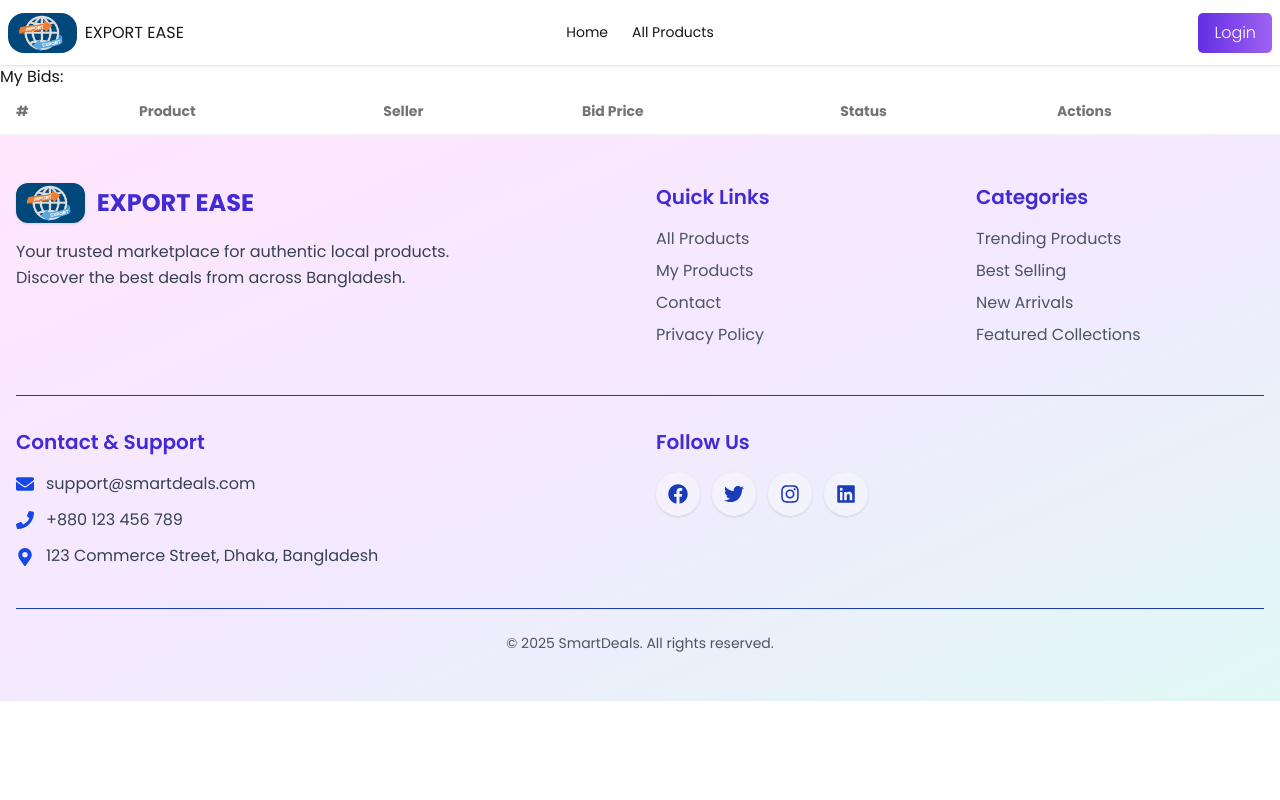
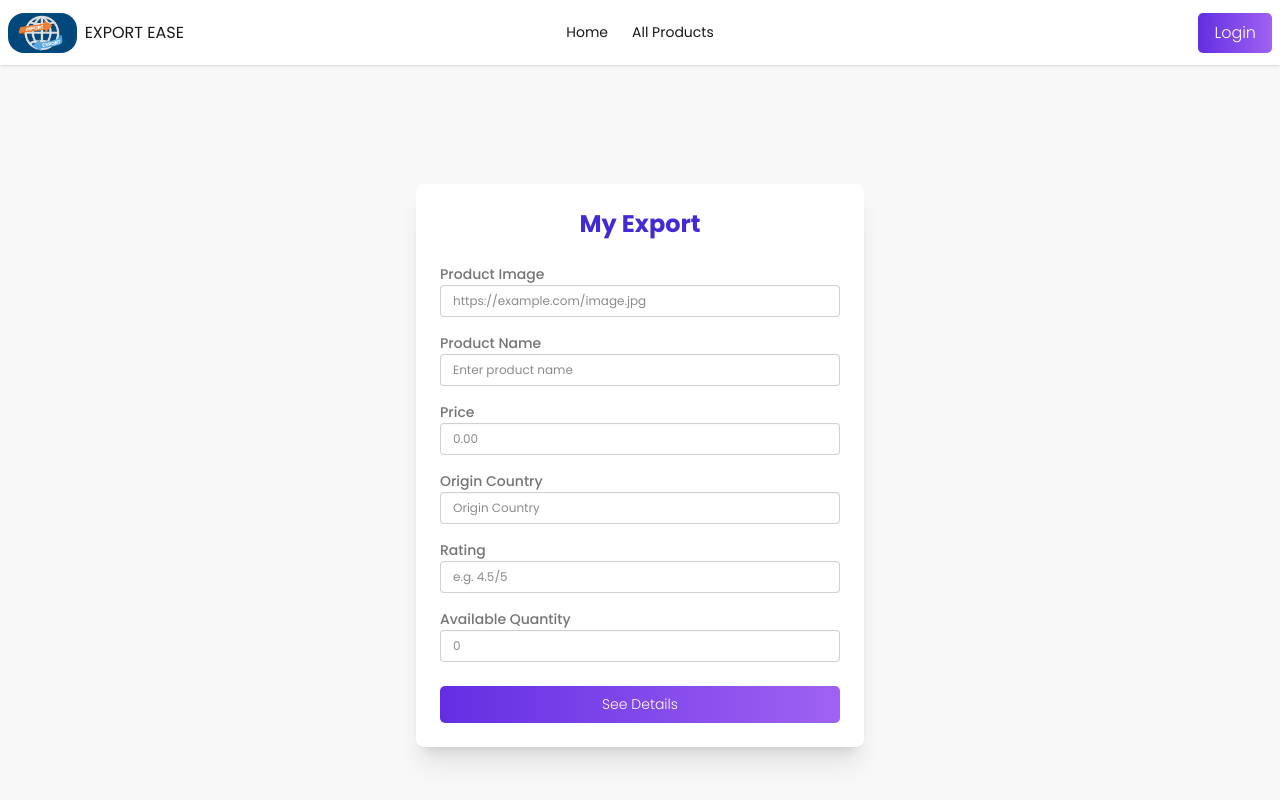
Before and after one commit to RUHUL-AMIN1987/import-and-export-client, a React (Vite) app: page /export in a window 1280 px wide. Shown: the top 800 px of the page. Built offline with nearby package versions, Linux system fonts and the light colour scheme; no server answers.

Commit message:
added my export section

```diff
--- a/src/Pages/MyExports/MyExport.jsx
+++ b/src/Pages/MyExports/MyExport.jsx
@@ -2,26 +2,128 @@ import React from 'react';
 
 const MyExport = () => {
     return (
-        <div>
-            <h3>My Bids: </h3>
-            <div className="overflow-x-auto">
-                <table className="table">
-                {/* head */}
-                <thead>
-                    <tr>
-                    <th>#</th>
-                    <th>Product</th>
-                    <th>Seller</th>
-                    <th>Bid Price</th>
-                    <th>Status</th>
-                    <th>Actions</th>
-                    </tr>
-                </thead>
+      <main className="flex justify-center items-center min-h-screen bg-base-200 px-4 py-8">
+      <div className="card bg-base-100 w-full max-w-md shadow-xl mx-auto">
+        <div className="card-body p-6">
+          <h2 className="text-2xl font-bold text-center mb-4 text-primary">
+            My Export
+          </h2>
 
-                </table>
-            </div>
+          <form >
+            <fieldset className="space-y-4">
+
+              <div>
+                <label htmlFor="imageUrl" className="label text-sm font-medium">
+                  Product Image
+                </label>
+                <input
+                  id="imageUrl"
+                  type="url"
+                  name="imageUrl"
+                  className="input input-bordered w-full input-sm"
+                  placeholder="https://example.com/image.jpg"
+                //   value={form.imageUrl}
+                //   onChange={handleChange}
+                  required
+                />
+
+               </div>
+
+              <div>
+                <label htmlFor="productName" className="label text-sm font-medium">
+                  Product Name
+                </label>
+                <input
+                  id="productName"
+                  type="text"
+                  name="productName"
+                  className="input input-bordered w-full input-sm"
+                  placeholder="Enter product name"
+                //   value={form.productName}
+                //   onChange={handleChange}
+                  required
+                />
+              </div>
+
+              <div>
+                <label htmlFor="price" className="label text-sm font-medium">
+                  Price
+                </label>
+                <input
+                  id="price"
+                  type="number"
+                  name="price"
+                  min="0"
+                  step="0.01"
+                  className="input input-bordered w-full input-sm"
+                  placeholder="0.00"
+                //   value={form.price}
+                //   onChange={handleChange}
+                  required
+                />
+              </div>
+
+              <div>
+                <label htmlFor="originCountry" className="label text-sm font-medium">
+                  Origin Country
+                </label>
+                <input
+                  id="originCountry"
+                  type="text"
+                  name="originCountry"
+                  className="input input-bordered w-full input-sm"
+                  placeholder="Origin Country"
+                //   value={form.originCountry}
+                //   onChange={handleChange}
+                  required
+                />
+              </div>
+
+              <div>
+                <label htmlFor="rating" className="label text-sm font-medium">
+                  Rating
+                </label>
+                <input
+                  id="rating"
+                  type="text"
+                  name="rating"
+                  className="input input-bordered w-full input-sm"
+                  placeholder="e.g. 4.5/5"
+                //   value={form.rating}
+                //   onChange={handleChange}
+                  required
+                />
+              </div>
+
+              <div>
+                <label htmlFor="quantity" className="label text-sm font-medium">
+                  Available Quantity
+                </label>
+                <input
+                  id="quantity"
+                  type="number"
+                  name="quantity"
+                  min="0"
+                  className="input input-bordered w-full input-sm"
+                  placeholder="0"
+                //   value={form.quantity}
+                //   onChange={handleChange}
+                  required
+                />
+              </div>
+
+              <button
+                type="submit"
+                className="gradient-btn w-full btn-sm mt-2"
+              >
+                See Details
+              </button>
+            </fieldset>
+          </form>
         </div>
-    );
-};
+      </div>
+    </main>
+        );
+    }
 
 export default MyExport;
```
